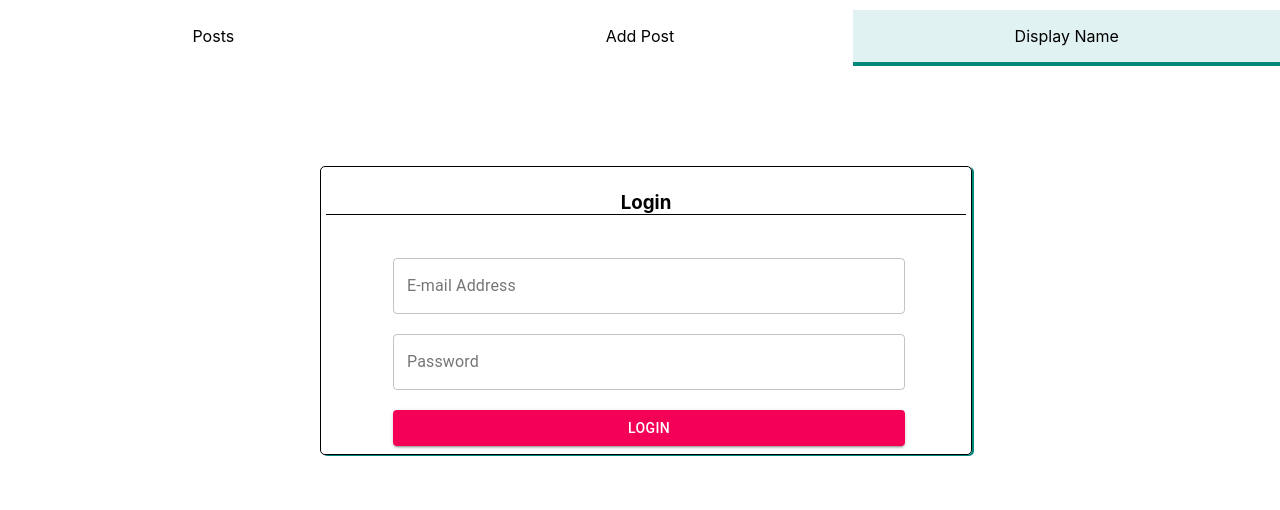
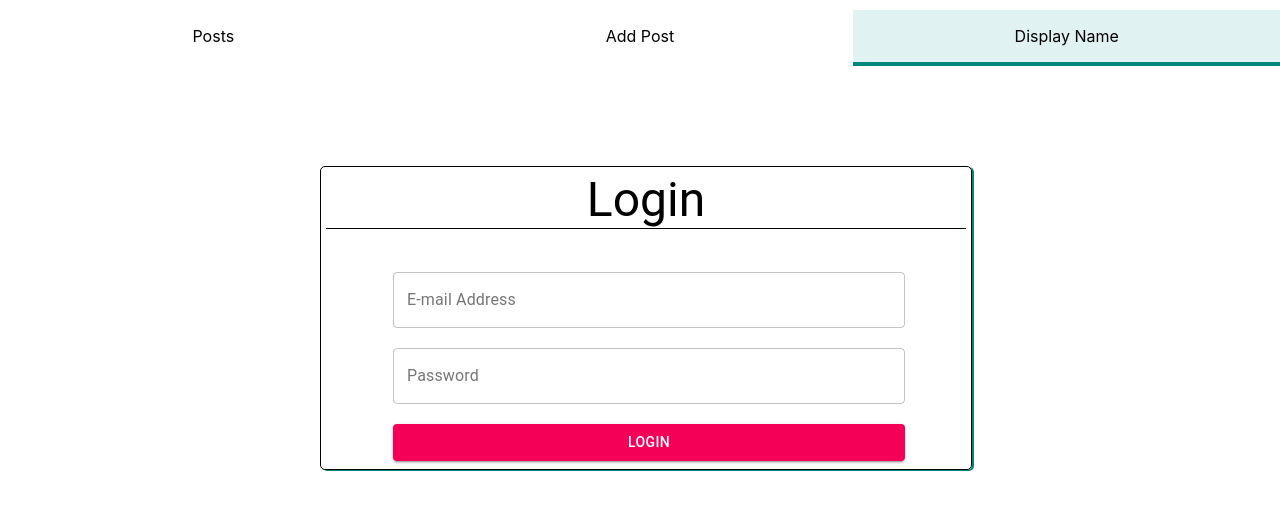
Before and after one commit to burhanassi/Project1-Posts-, a React (Create React App) app: page /auth in a window 1280 px wide. Shown: the top 510 px of the page. Built offline with nearby package versions, Linux system fonts and the light colour scheme.

Commit message:
routing editing

```diff
--- a/package.json
+++ b/package.json
@@ -11,9 +11,11 @@
     "prop-types": "^15.7.2",
     "react": "^16.13.1",
     "react-dom": "^16.13.1",
+    "react-redux": "^7.2.1",
     "react-router": "^5.2.0",
     "react-router-dom": "^5.2.0",
-    "react-scripts": "3.4.3"
+    "react-scripts": "3.4.3",
+    "redux": "^4.0.5"
   },
   "scripts": {
     "start": "react-scripts start",
--- a/src/components/Navigations/NavItem/NavItem.js
+++ b/src/components/Navigations/NavItem/NavItem.js
@@ -4,9 +4,10 @@ import {NavLink} from "react-router-dom";
 
 class NavItem extends Component {
     render() {
+        const {link, children} = this.props;
         return (
             <li className={classes.NavItem}>
-                <NavLink exact activeClassName={classes.active} to={this.props.link} >{this.props.children}</NavLink>
+                <NavLink exact activeClassName={classes.active} to={link} >{children}</NavLink>
             </li>
         );
     }
--- a/src/components/Post/Post.js
+++ b/src/components/Post/Post.js
@@ -8,11 +8,11 @@ class Post extends Component {
     }
 
     handleChange = () => {
-        this.setState({checked: !this.state.checked});
-        console.log(this.state.checked);
+        this.setState(prevState => ({checked: !prevState.checked}));
     }
 
     render() {
+        const {children} = this.props;
         return (
             <div className={classes.Post}>
                 <Checkbox
@@ -20,7 +20,7 @@ class Post extends Component {
                     onChange={this.handleChange}
                     inputProps={{ 'aria-label': 'primary checkbox' }}
                 />
-                <p className={classes.P}>{this.props.children}</p>
+                <p className={classes.P}>{children}</p>
             </div>
         );
     }
--- a/src/containers/Auth/Auth.js
+++ b/src/containers/Auth/Auth.js
@@ -1,6 +1,7 @@
 import React, {Component} from "react";
 import Button from '@material-ui/core/Button';
 import TextField from '@material-ui/core/TextField';
+import Typography from '@material-ui/core/Typography';
 import Navigations from "../../components/Navigations/Navigations";
 import classes from './Auth.module.css';
 
@@ -19,8 +20,9 @@ class Auth extends Component{
             <div>
                 <Navigations/>
                 <div className={classes.FormCardClass}>
-
-                    <h3 className={classes.H}>Login</h3>
+                    <Typography className={classes.H} variant="h3" gutterBottom>
+                        Login
+                    </Typography>
                     <form className={classes.FormClass}>
                         <TextField id="outlined-basic" label="E-mail Address" variant="outlined" />
                         <br/>
```
Also changed, not shown: src/index.js (+4 -4 lines), 1 other file (tests, documents, lock files or other folders).
